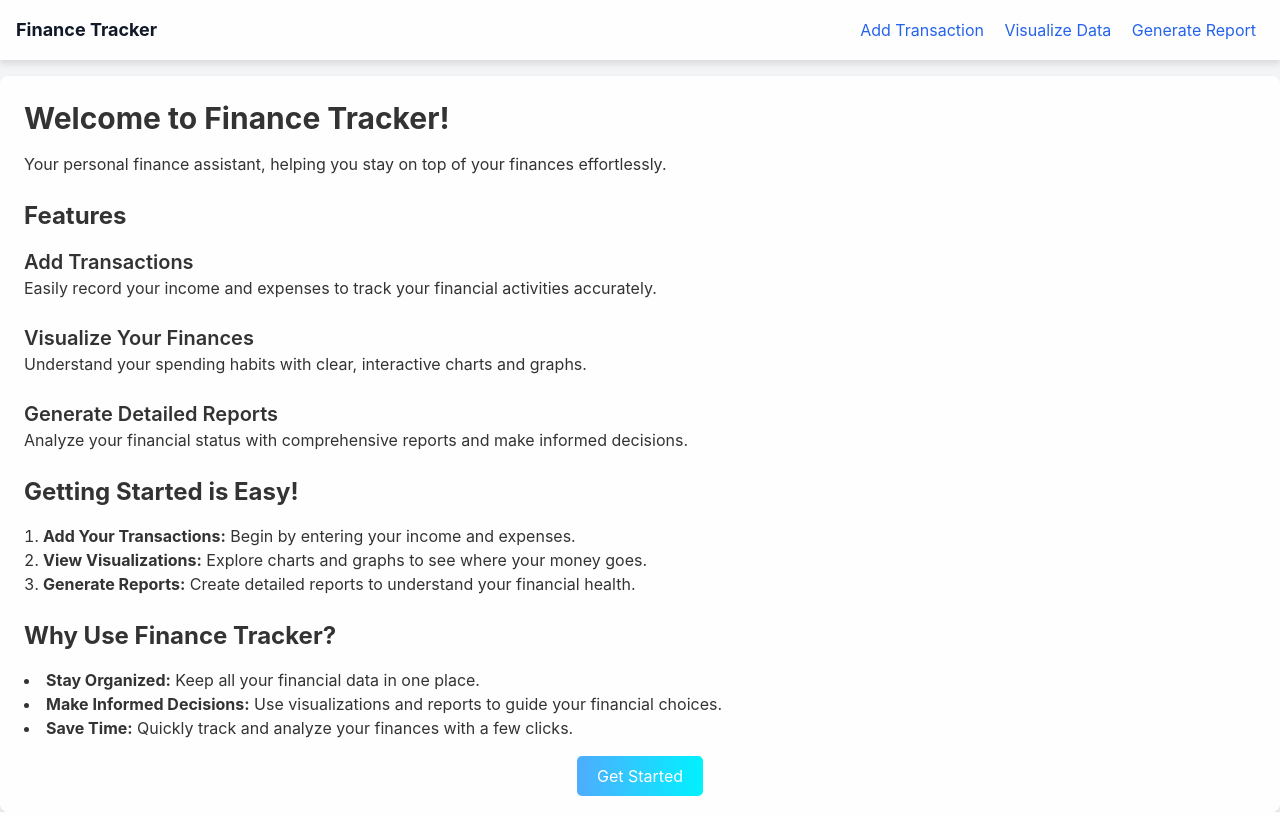
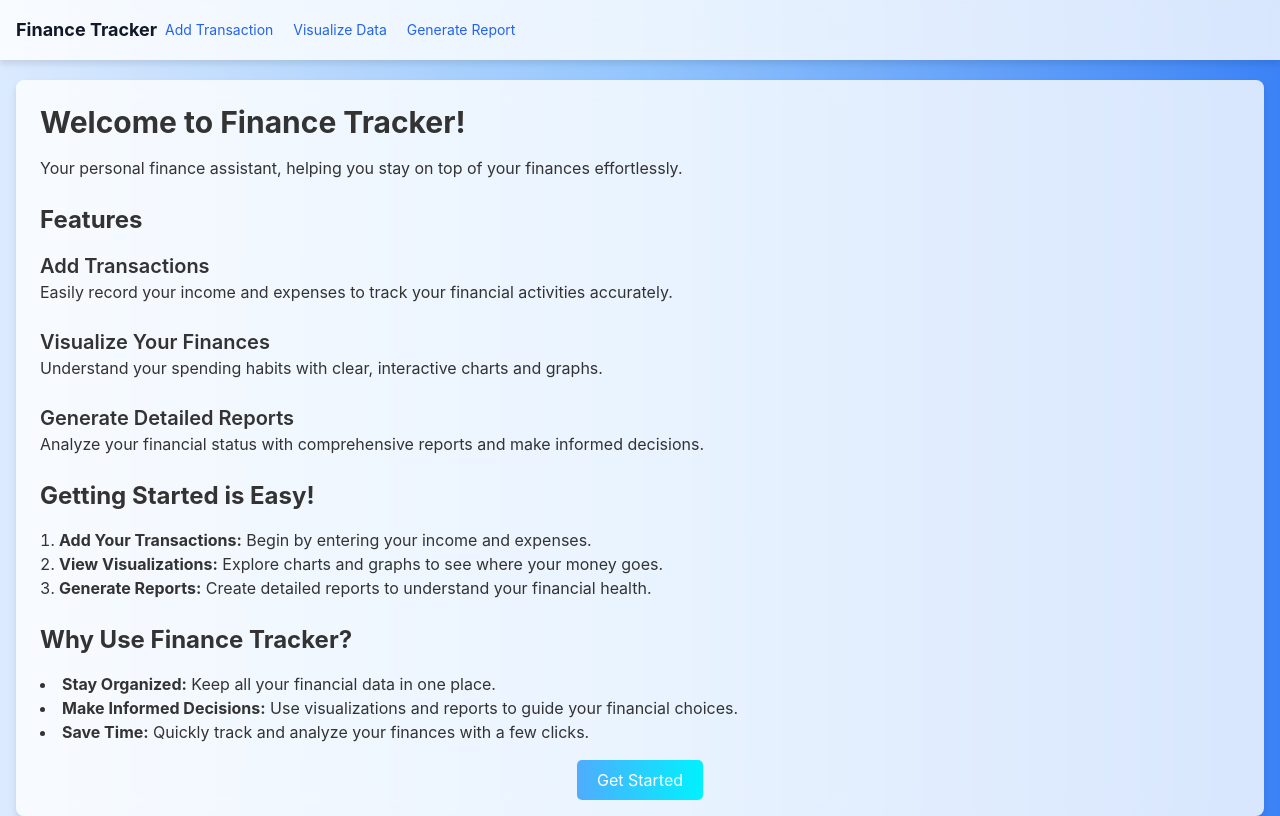
Before and after one commit to ashutoshpatraa/Personal-Finance-Tracker, a Flask app: page / in a window 1280 px wide. Run offline with Flask 3, Linux system fonts and the light colour scheme.

Commit message:
working now

```diff
--- a/static/styles.css
+++ b/static/styles.css
@@ -2,17 +2,35 @@
 body {
     font-family: 'Inter', sans-serif;
     color: #333;
+    overflow-y: scroll;
+    scrollbar-width: thin;
+    scrollbar-color: rgba(255, 255, 255, 0.9) rgba(0, 0, 255, 0.1);
+}
+
+body::-webkit-scrollbar {
+    width: 12px;
+}
+
+body::-webkit-scrollbar-track {
+    background: rgba(0, 0, 255, 0.1);
+    backdrop-filter: blur(10px);
+}
+
+body::-webkit-scrollbar-thumb {
+    background-color: rgba(255, 255, 255, 0.9);
+    border-radius: 10px;
+    border: 3px solid rgba(0, 0, 255, 0.1);
 }
 
 .navbar {
     backdrop-filter: blur(10px);
-    background: rgba(255, 255, 255, 0.9);
+    background: rgba(255, 255, 255, 0.8);
     box-shadow: 0 4px 6px rgba(0, 0, 0, 0.1);
 }
 
 .card {
     backdrop-filter: blur(10px);
-    background: rgba(255, 255, 255, 0.9);
+    background: rgba(255, 255, 255, 0.8);
     box-shadow: 0 4px 6px rgba(0, 0, 0, 0.1);
     color: #333;
 }
@@ -31,3 +49,23 @@ body {
 .button:hover {
     background: linear-gradient(to right, #00f2fe, #4facfe);
 }
+/* static/styles.css */
+/* Custom scrollbar for Webkit browsers (Chrome, Safari) */
+.scrollbar-thin::-webkit-scrollbar {
+    width: 8px; /* Width of the scrollbar */
+  }
+
+  .scrollbar-thin::-webkit-scrollbar-thumb {
+    background-color: #888; /* Color of the scrollbar thumb */
+    border-radius: 4px; /* Roundness of the scrollbar thumb */
+  }
+
+  .scrollbar-thin::-webkit-scrollbar-track {
+    background: #f1f1f1; /* Color of the scrollbar track */
+  }
+
+  /* Custom scrollbar for Firefox */
+  .scrollbar-thin {
+    scrollbar-width: thin; /* Thin scrollbar */
+    scrollbar-color: #888 #f1f1f1; /* Thumb and track color */
+  }
--- a/templates/base.html
+++ b/templates/base.html
@@ -7,18 +7,20 @@
     <link href="https://cdn.jsdelivr.net/npm/tailwindcss@2.2.19/dist/tailwind.min.css" rel="stylesheet">
     <link href="{{ url_for('static', filename='styles.css') }}" rel="stylesheet">
 </head>
-<body class="bg-gray-100">
-    <nav class="navbar p-4 bg-white shadow-md">
-        <div class="container mx-auto flex justify-between items-center">
+<body class="bg-gradient-to-r from-blue-100 via-blue-300 to-blue-500 scrollbar-thin">
+    <nav class="navbar fixed top-0 left-0 right-0 p-4 bg-white bg-opacity-80 shadow-md z-50">
+        <div class="container mx-auto flex flex-wrap justify-between items-center">
             <a href="/" class="text-gray-900 font-bold text-lg">Finance Tracker</a>
-            <div>
-                <a href="/add" class="text-blue-600 mx-2 hover:underline">Add Transaction</a>
-                <a href="/visualize" class="text-blue-600 mx-2 hover:underline">Visualize Data</a>
-                <a href="/report" class="text-blue-600 mx-2 hover:underline">Generate Report</a>
+            <div class="w-full block flex-grow lg:flex lg:items-center lg:w-auto">
+                <div class="text-sm lg:flex-grow">
+                    <a href="/add" class="block mt-4 lg:inline-block lg:mt-0 text-blue-600 mx-2 hover:underline">Add Transaction</a>
+                    <a href="/visualize" class="block mt-4 lg:inline-block lg:mt-0 text-blue-600 mx-2 hover:underline">Visualize Data</a>
+                    <a href="/report" class="block mt-4 lg:inline-block lg:mt-0 text-blue-600 mx-2 hover:underline">Generate Report</a>
+                </div>
             </div>
         </div>
     </nav>
-    <div class="container mx-auto mt-4">
+    <div class="container mx-auto mt-20 px-4">
         {% block content %}{% endblock %}
     </div>
 </body>
--- a/templates/home.html
+++ b/templates/home.html
@@ -1,7 +1,7 @@
 {% extends "base.html" %}
 {% block title %}Home{% endblock %}
 {% block content %}
-<div class="card p-6 rounded-lg shadow-lg bg-white">
+<div class="card p-6 rounded-lg shadow-lg bg-white bg-opacity-80">
     <h1 class="text-3xl font-bold mb-4">Welcome to Finance Tracker!</h1>
     <p class="mb-6">Your personal finance assistant, helping you stay on top of your finances effortlessly.</p>
 
```
Also changed, not shown: README.md.
